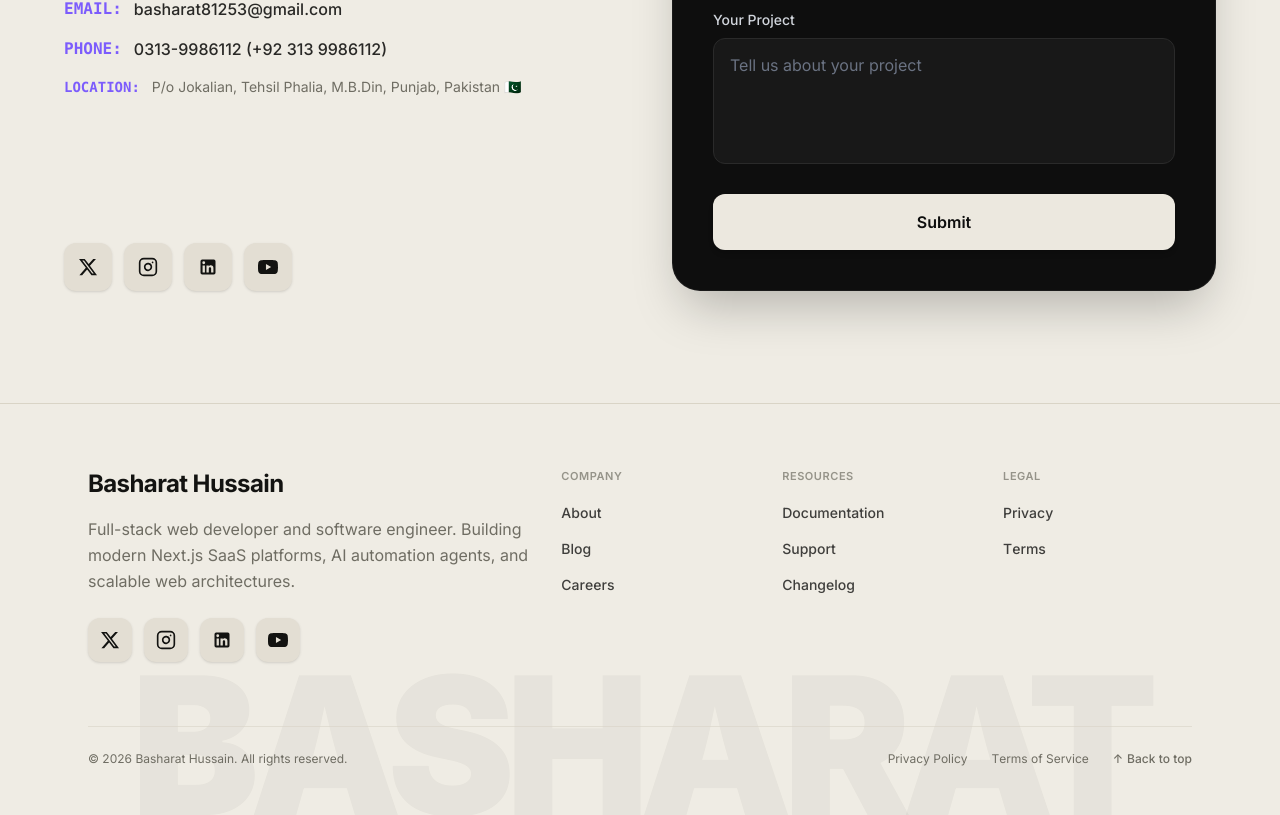
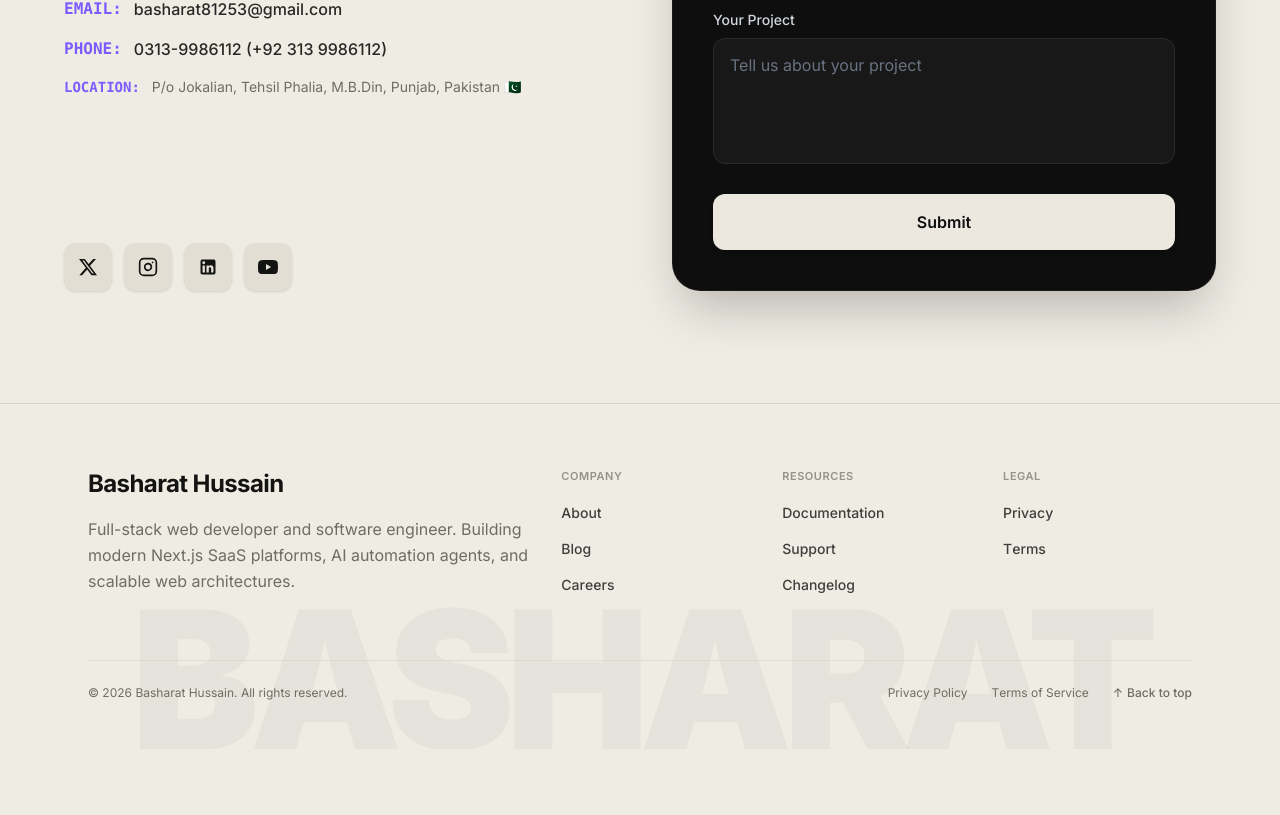
Before and after one commit to basharat123-web/my-portfolio, a Next.js app: page / in a window 1280 px wide. Shown: the part 5009-5824 px from the top of the page. After the commit the page ends 5758 px from the top, so only its background shows below. Built offline with nearby package versions, Linux system fonts and the light colour scheme.

Commit message:
Remove duplicate social media buttons from Footer component

```diff
--- a/src/components/Footer.tsx
+++ b/src/components/Footer.tsx
@@ -99,26 +99,6 @@ export default function Footer() {
                 Full-stack web developer and software engineer.
                 Building modern Next.js SaaS platforms, AI automation agents, and scalable web architectures.
               </p>
-
-              {/* Social Icons */}
-              <div className="flex items-center gap-3 mt-6">
-                {socialLinks.map((social) => (
-                  <motion.a
-                    key={social.name}
-                    href={social.href}
-                    target="_blank"
-                    rel="noopener noreferrer"
-                    aria-label={social.name}
-                    initial="rest"
-                    animate="rest"
-                    whileHover="hover"
-                    whileTap={{ scale: 0.95 }}
-                    className="w-10 h-10 sm:w-11 sm:h-11 rounded-xl bg-[#e3ded3] hover:bg-[#d7d1c3] text-[#131311] flex items-center justify-center transition-colors shadow-sm overflow-hidden relative"
-                  >
-                    <HoverRollIcon>{social.icon}</HoverRollIcon>
-                  </motion.a>
-                ))}
-              </div>
             </div>
           </div>
 
```
